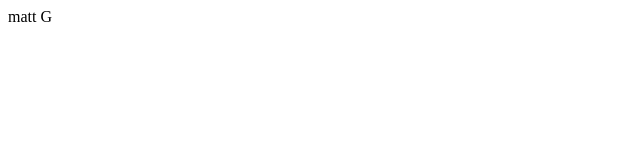
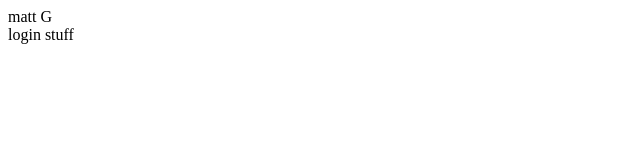
Before and after one commit to minigibo/my-test-repo, a plain HTML site: page index.html in a window 1280 px wide. Shown: the full height of the page, 0-640 px from the left. Drawn offline with Linux system fonts and the light colour scheme.

Commit message:
mod to index.html

```diff
--- a/index.html
+++ b/index.html
@@ -7,5 +7,8 @@
 </head>
 <body>
     matt G
+    <div>
+        login stuff
+    </div>
 </body>
 </html>
```
